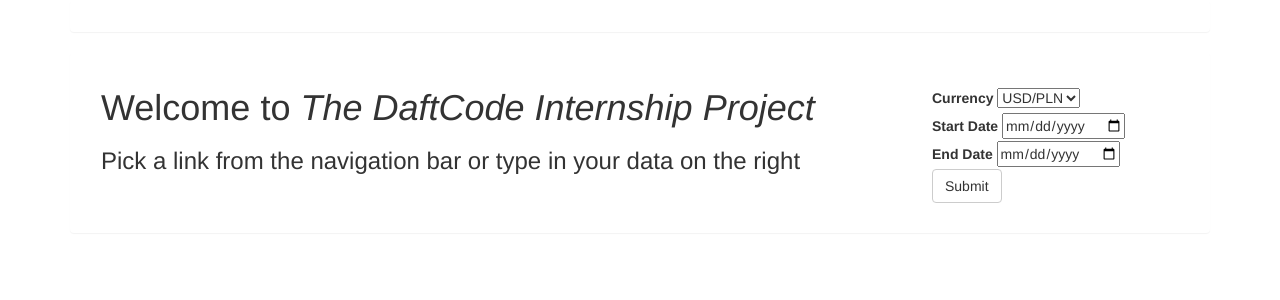
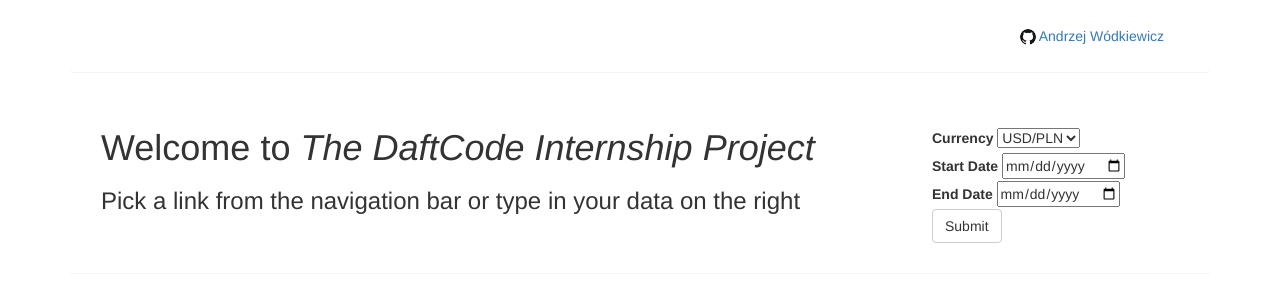
Before and after one commit to akwodkiewicz/dafttask, a Flask app: template app/templates/base.html in a window 1280 px wide. Shown: the top 300 px of the page. Run offline with Flask 2, Linux system fonts and the light colour scheme; the template is opened without the code that fills it: values that come from a table or form of the project are taken from there, others are empty; parts of the project's set-up code (start-up, migrations or seed data) failed here and were passed over; some libraries are stand-ins or nearby versions.

Commit message:
Added github link

```diff
--- a/app/static/style.css
+++ b/app/static/style.css
@@ -6,3 +6,7 @@
 #graph {
 	height: 600px;
 }
+
+#git {
+	height: 16px;
+}
--- a/app/templates/base.html
+++ b/app/templates/base.html
@@ -20,9 +20,17 @@
     <div class="container">
       <div class="panel">
         <div class="panel-body">
-          <ul role="navigation" class="nav nav-pills">
-            {% block navigation %}{% endblock %}
-          </ul>
+          <div class="col-md-6">
+            <ul role="navigation" class="nav nav-pills">
+              {% block navigation %}{% endblock %}
+            </ul>
+          </div>
+          <div class="col-md-6">
+            <ul role="navigation" class="nav nav-pills pull-right">
+              <li role="presentation"><a href="http://github.com/akwodkiewicz"><img class="img-circle" id="git" src="{{ url_for('static', filename='GitHub-Mark-32px.png') }}"/>  Andrzej Wódkiewicz</a>
+              </li>
+            </ul>
+          </div>
         </div>
       </div>
       <div class="panel">
```
Also changed, not shown: app/static/GitHub-Mark-32px.png (added).
